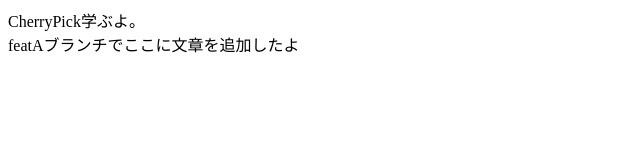
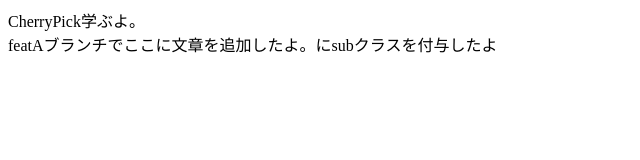
Before and after one commit to jun-sugawara/cherry-pick-practice, a plain HTML site: page index.html in a window 1280 px wide. Shown: the whole page, without its empty margins (0-640 px from the left). Drawn offline with Linux system fonts and the light colour scheme.

Commit message:
feat/A-メッセージ追加②

```diff
--- a/index.html
+++ b/index.html
@@ -12,7 +12,9 @@
     </div>
     <div class="main">
       CherryPick学ぶよ。<br>
-      featAブランチでここに文章を追加したよ
+      <div class="sub">
+        featAブランチでここに文章を追加したよ。にsubクラスを付与したよ
+      </div>
     </div>
     <div class="footer">
 
```
